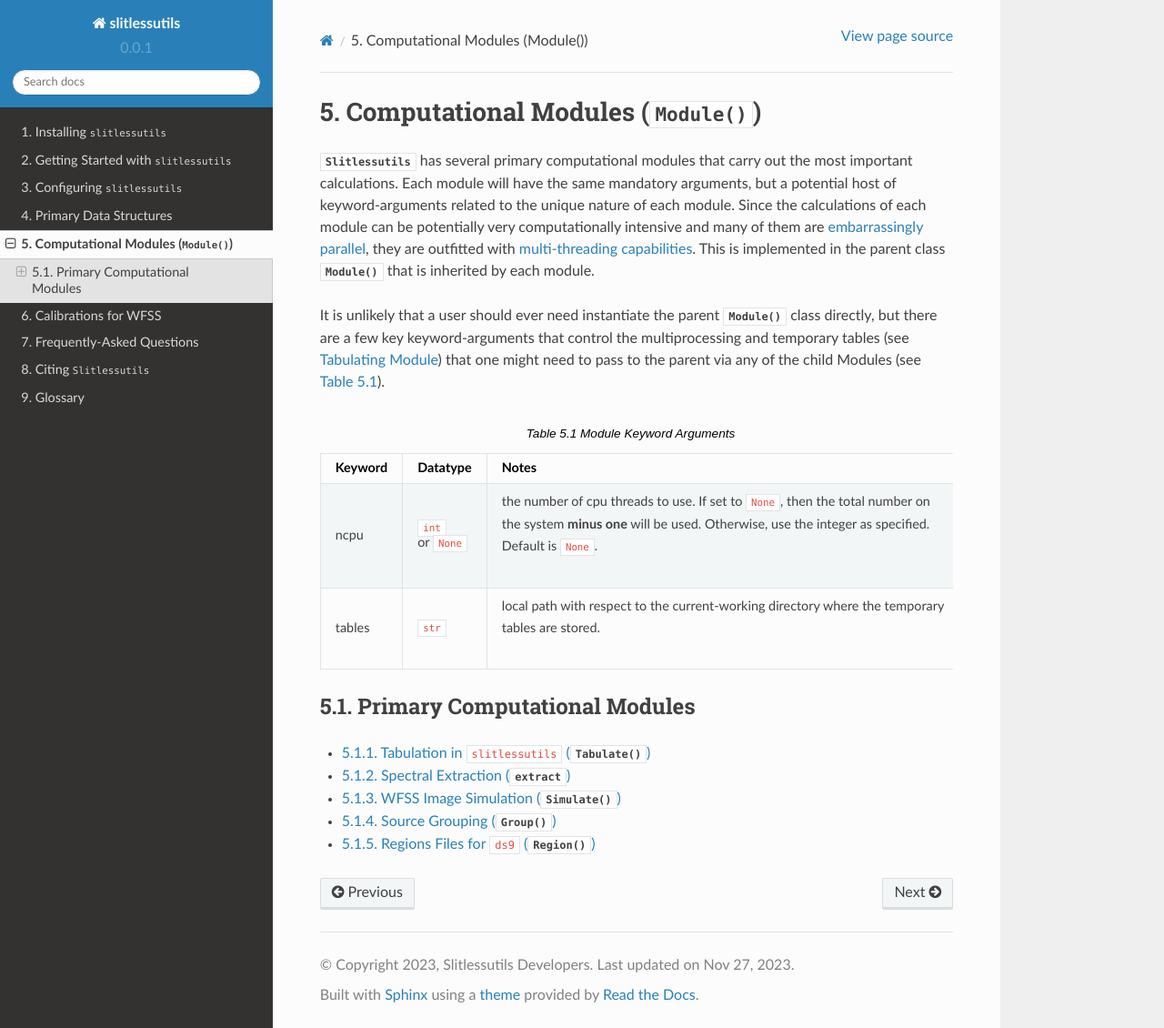
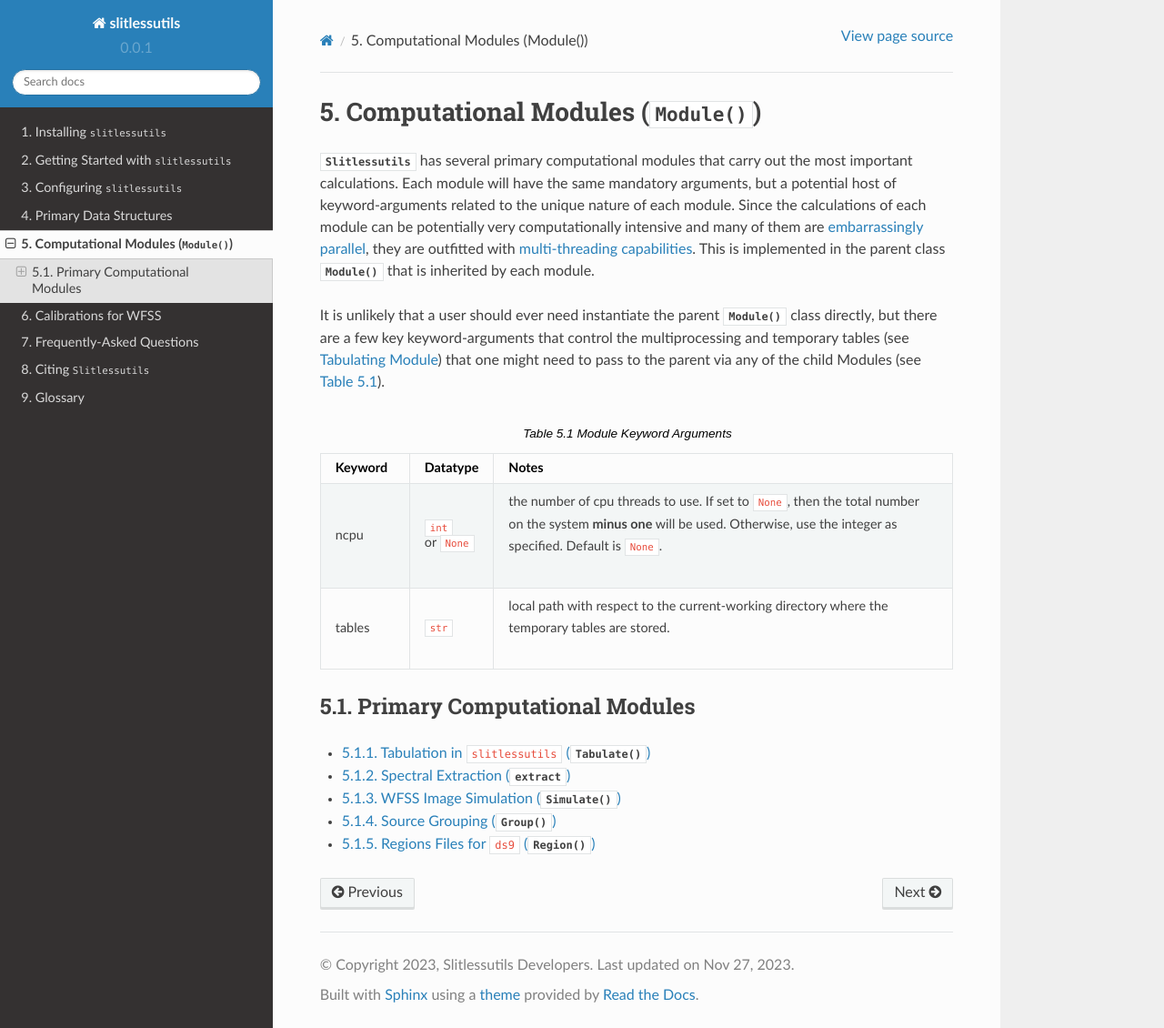
Before and after one commit to spacetelescope/slitlessutils, a Sphinx documentation site: the page built from docs/modules.rst, in a window 1280 px wide and 1130 px high. Shown: the whole window at 91% size. Built offline with Sphinx 7.4.7 and the Read the Docs theme 2.0.0, drawn with Linux system fonts in a browser that asks for light colours; the version number is read from the project's files by our own code.

Commit message:
more typesetting fixes

```diff
--- a/docs/background.rst
+++ b/docs/background.rst
@@ -37,7 +37,7 @@ For a Gaussian likelihood function, the pixel weight are given as the inverse of
       \begin{array}{ll}
          0 & \quad \mathrm{if sky}\\
          1 & \quad \mathrm{if source}
-      \end{array}
+      \end{array}\right.
 
 but is initialized to all sky pixels (ie. :math:`\Theta_{x,y}=0`).  Now the final weights are:
 
--- a/docs/modules.rst
+++ b/docs/modules.rst
@@ -21,13 +21,13 @@ It is unlikely that a user should ever need instantiate the parent `Module()` cl
     - Notes
   * - ncpu
     - ``int`` or ``None``
-    - | the number of cpu threads to use.  If set to ``None``, then the total number on
-      | the system **minus one** will be used. Otherwise, use the integer as specified.
-      | Default is ``None``.
+    - | the number of cpu threads to use.  If set to ``None``, then the total number
+      | on the system **minus one** will be used. Otherwise, use the integer as
+      | specified.  Default is ``None``.
   * - tables
     - ``str``
-    - | local path with respect to the current-working directory where the temporary
-      | tables are stored.
+    - | local path with respect to the current-working directory where the
+      | temporary tables are stored.
 
 
 
--- a/docs/simulation.rst
+++ b/docs/simulation.rst
@@ -26,9 +26,9 @@ The current implementation will *only* simulate the signal from the sources, but
 
       * multiply the fractional pixel :math:`a_{(x_d,y_d)\rightarrow(x,y)}` area between the direct and WFSS image (and tabulated in the PDTs), :doc:`wavelength-dependent flat-field <calib>` :math:`F_{x,y}(\lambda)`, :doc:`sensitivity curve <calib>` :math:`T(\lambda)`, :term:`pixel-area map` :math:`P_{x,y}` (:ref:`see more below <pam>`), and the source spectrum :math:`f_{x_d,y_d}(\lambda)` associated with this direct-image pixel:
 
-    .. math::
+      .. math::
 
-      s_{x,y,l} = a_{(x_d,y_d)\rightarrow(x,y)}\,\frac{I_{x_d,y_d}}{\sum\limits_{\mathbb{S}} I_{x_d,y_d}}\,F_{x,y}(\lambda)\,T(\lambda)\,f_{x_d,y_d}(\lambda)\, P_{x,y}\,\delta\lambda
+        s_{x,y,l} = a_{(x_d,y_d)\rightarrow(x,y)}\,\frac{I_{x_d,y_d}}{\sum\limits_{\mathbb{S}} I_{x_d,y_d}}\,F_{x,y}(\lambda)\,T(\lambda)\,f_{x_d,y_d}(\lambda)\, P_{x,y}\,\delta\lambda
 
       where :math:`I_{x_d,y_d}` is the direct-image brightness, :math:`\mathbb{S}` is the collection of direct-imaging pixels associated with this source (see :doc:`source description <sources>`), and :math:`\delta\lambda` is the tabulation bandwidth.
 
```
Also changed, not shown: other parts of docs/simulation.rst (+1 -1 lines), docs/multi.rst (+4 -4 lines), docs/single.rst (+10 -9 lines), docs/sources.rst (+10 -4 lines).
